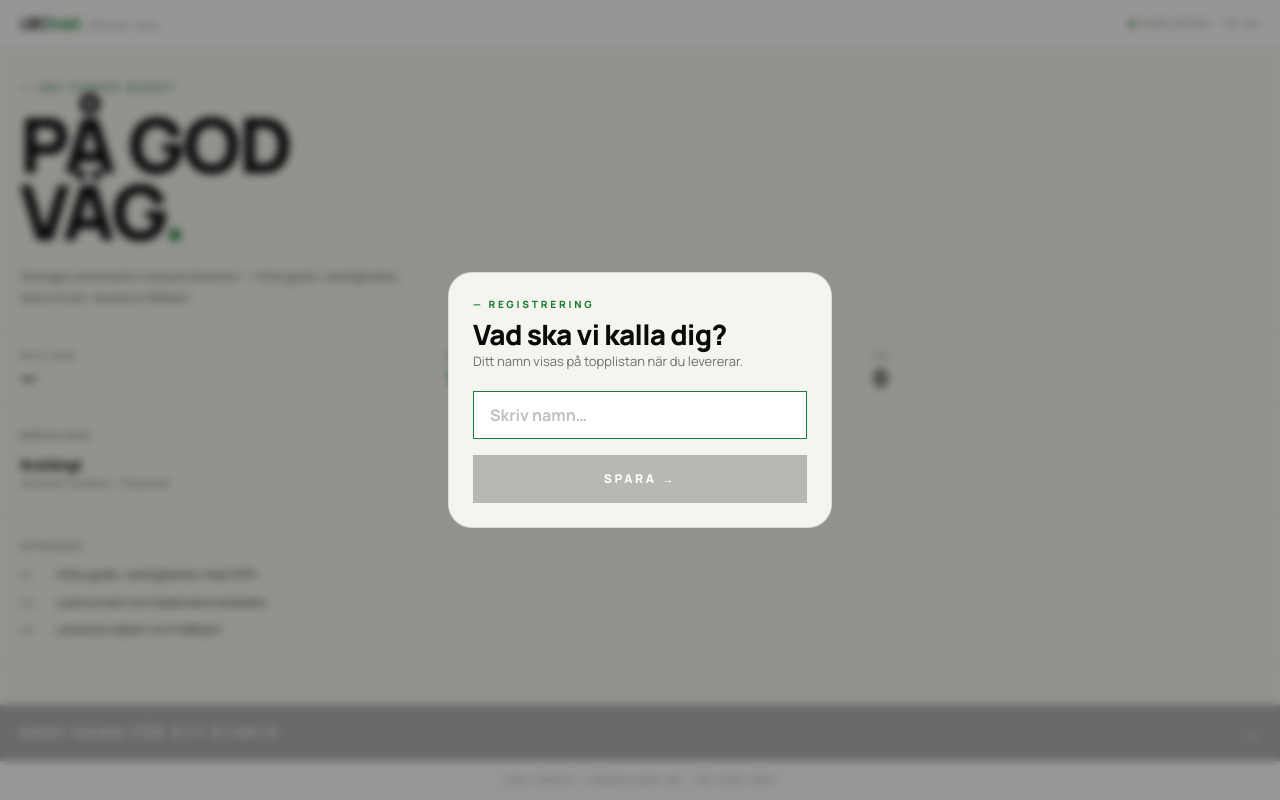
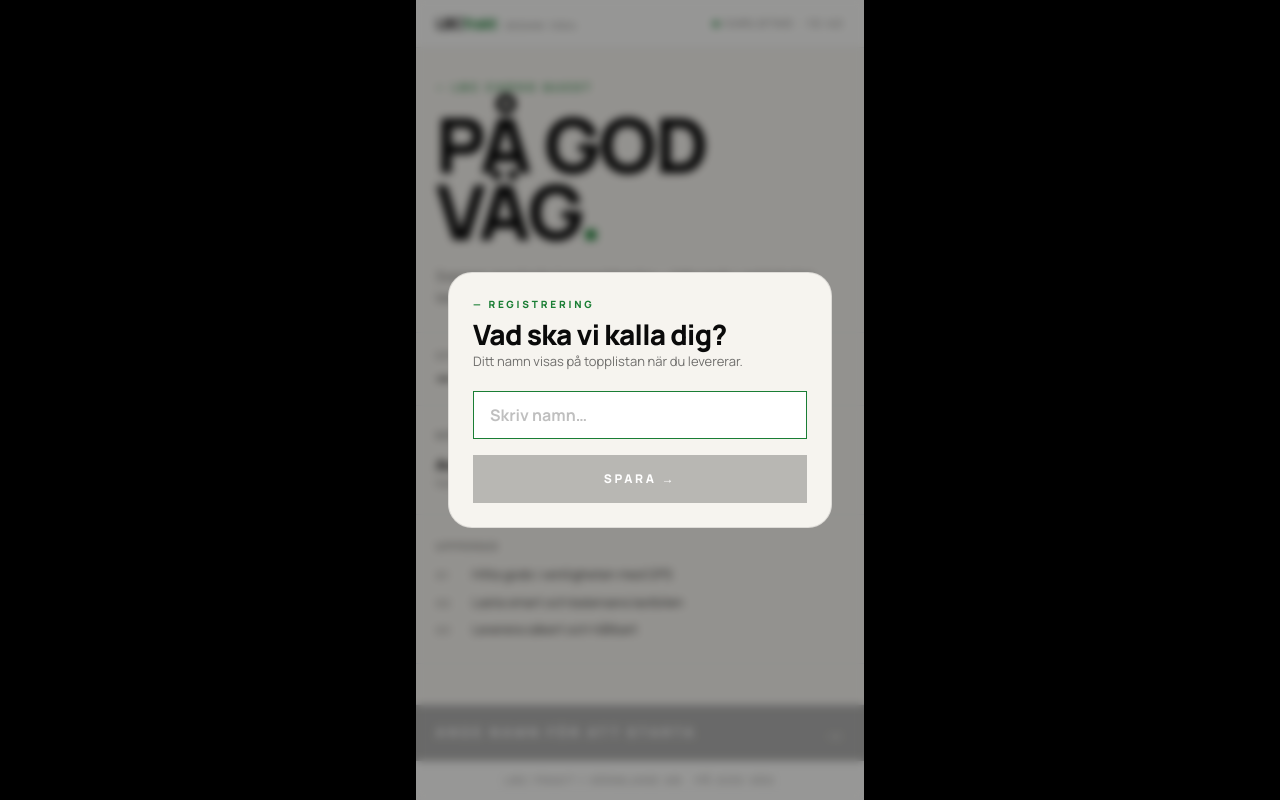
Before and after one commit to Rockohemian/lbc-cargo-quest, a React (Vite) app: page / in a window 1280 px wide. Built offline with nearby package versions, Linux system fonts and the light colour scheme.

Commit message:
Add mobile phone frame — center game on desktop, letterbox

```diff
--- a/src/App.tsx
+++ b/src/App.tsx
@@ -18,7 +18,21 @@ export default function App() {
   const screen = useGameStore(s => s.screen)
 
   return (
-    <div className="fixed inset-0 bg-surface-900 text-white font-sans select-none overflow-hidden">
+    // Yttersta lagret: mörk letterbox på desktop
+    <div className="fixed inset-0 bg-black text-white font-sans select-none overflow-hidden flex items-stretch justify-center">
+      {/*
+        Mobil-ram. `transform` gör att alla `fixed inset-0` inuti begränsas till
+        denna ruta i stället för hela viewport-fönstret — det är en officiell
+        CSS-spec-beteende (transformed ancestors blir containing block för
+        fixed children). Så vi slipper röra 14 skärmars layout.
+      */}
+      <div
+        className="relative w-full max-w-md h-full bg-surface-900 overflow-hidden"
+        style={{
+          transform: 'translateZ(0)',
+          boxShadow: '0 0 60px rgba(0, 0, 0, 0.6)',
+        }}
+      >
         <HUD />
 
         <AnimatePresence mode="wait">
@@ -37,5 +51,6 @@ export default function App() {
 
         <GarageUnlockOverlay />
       </div>
+    </div>
   )
 }
```
Also changed, not shown: 5 other files (tests, documents, lock files or other folders). Lines whose indentation alone changed are shown as unchanged.
